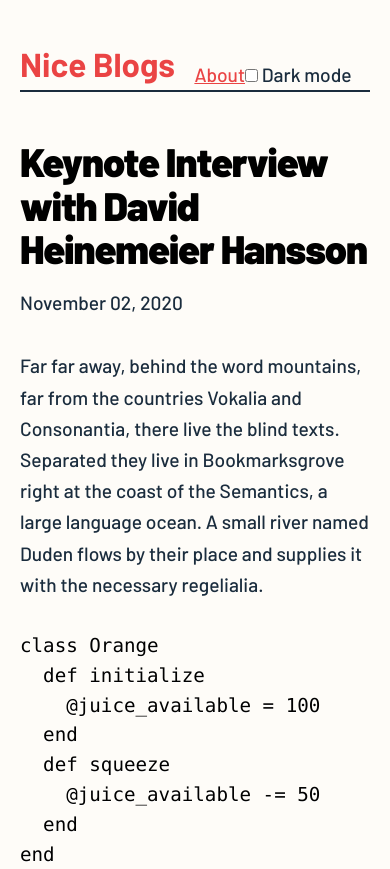
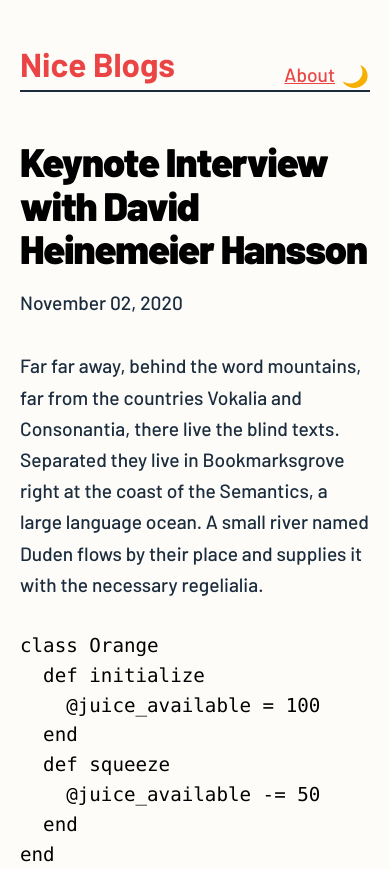
Before and after one commit to abhaynikam/gatsby-nice-blog, a Gatsby site: page /blog/2020-11-02-keynote-dhh/ in a window 390 px wide. Shown: the top 869 px of the page. Built offline with nearby package versions, Linux system fonts and the light colour scheme; Gatsby itself is replaced by a stand-in of ours; some packages are replaced by stand-ins of ours; code samples lack their colours.

Commit message:
Added Sun-Moon icon and bit of Responsiveness

```diff
--- a/package.json
+++ b/package.json
@@ -10,7 +10,7 @@
   "dependencies": {
     "classnames": "^2.2.6",
     "disqus-react": "^1.0.10",
-    "gatsby": "^2.24.67",
+    "gatsby": "^2.24.80",
     "gatsby-image": "^2.4.20",
     "gatsby-plugin-dark-mode": "^1.1.2",
     "gatsby-plugin-feed": "^2.5.13",
--- a/src/components/layout.js
+++ b/src/components/layout.js
@@ -2,6 +2,8 @@ import React from "react";
 import { Link } from "gatsby";
 import { ThemeToggler } from "gatsby-plugin-dark-mode";
 import FooterSocialIcons from "./footer-social-icons";
+import moon  from '../assets/moon.svg';
+import sun from '../assets/sun.svg';
 
 const Layout = ({ location, title, children }) => {
   const rootPath = `${__PATH_PREFIX__}/`
@@ -28,17 +30,17 @@ const Layout = ({ location, title, children }) => {
         <div className="global-wrapper" data-is-root-path={isRootPath}>
           <header className="global-header">
             {headerSiteText}
-            <Link className="header-nav-link" to="/pages/about/">
-              About
-            </Link>
-            <label>
-              <input
-                type="checkbox"
-                onChange={e => toggleTheme(e.target.checked ? 'dark' : 'light')}
-                checked={theme === 'dark'}
-              />{' '}
-              Dark mode
-            </label>
+
+              <Link className="header-nav-link" to="/pages/about/">
+                About
+              </Link>
+              <div className="container">
+                <button className="toggle-button"
+                  onClick={e => toggleTheme(theme === 'light' ? 'dark' : 'light')}
+                >
+                <img src={theme === "dark" ? sun : moon} alt="toggle theme" className="sun-moon-img"/>
+                </button>
+            </div>
           </header>
           <main>{children}</main>
           <footer className="d-flex">
--- a/src/style.scss
+++ b/src/style.scss
@@ -65,6 +65,7 @@
   --color-background: #fefcf8;
   --color-link: #3e8ec8;
   --color-bg-highlight: #f3efe5;
+
 }
 
 /* HTML elements */
@@ -90,6 +91,7 @@ body {
   font-weight: var(--fontWeight-medium);
   color: var(--color-text);
   background-color: var(--color-background);
+  transition: all 1s ease 0s;
 }
 
 body.dark {
@@ -487,7 +489,6 @@ a:focus {
   fill: var(--color-text);
   font-style: normal;
   font-weight: normal;
-  speak: none;
   margin-right: .2em;
   text-align: center;
   font-variant: normal;
@@ -518,13 +519,21 @@ a:focus {
     text-align: center;
   }
   }
+  .header-link-home{
+    width: 70%;
+    text-align: left;
+  }
   .main-heading{
-    width: 80%;
+    width: 70%;
     text-align: left;
   }
   .header-nav-link{
     width: 20%;
     text-align: right;
+  }
+  .container{
+    align-items: flex-start;
+    width: 5%;
   }
 }
 
@@ -540,16 +549,21 @@ a:focus {
     text-align: right;
   }
   .header-link-home, .main-heading{
-    width: 80%;
+    width: 75%;
     text-align: left;
   }
   .header-nav-link{
     width: 20%;
     text-align: right;
   }
+  .container{
+
+    align-items: flex-end;
+    width: 5%;
+  }
 }
 
-@media (max-width: 315px) {
+@media (max-width: 350px) {
   .global-header
   {
     flex-direction: column;
@@ -562,4 +576,35 @@ a:focus {
     text-align: center;
     width: 100%;
   }
+  .toggle-button{
+    margin-top: 5px;
+    margin-bottom: 10px;
+    width: 100%;
+    text-align: center;
+  }
+  .container{
+    align-items: center;
+    width: 100%;
+  }
+
 }
+
+.toggle-button {
+  width: 100%;
+  height: 30px;
+  border: medium none;
+  background: transparent none repeat scroll 0% 0%;
+  align-self: center;
+  cursor: pointer;
+
+
+}
+.toggle-button:focus{
+  outline: currentcolor none medium;
+}
+.sun-moon-img{
+  height: 35px;
+}
+.container{
+  display: flex;
+}
```
Also changed, not shown: src/assets/moon.svg (added), src/assets/sun.svg (added), 1 other file.
